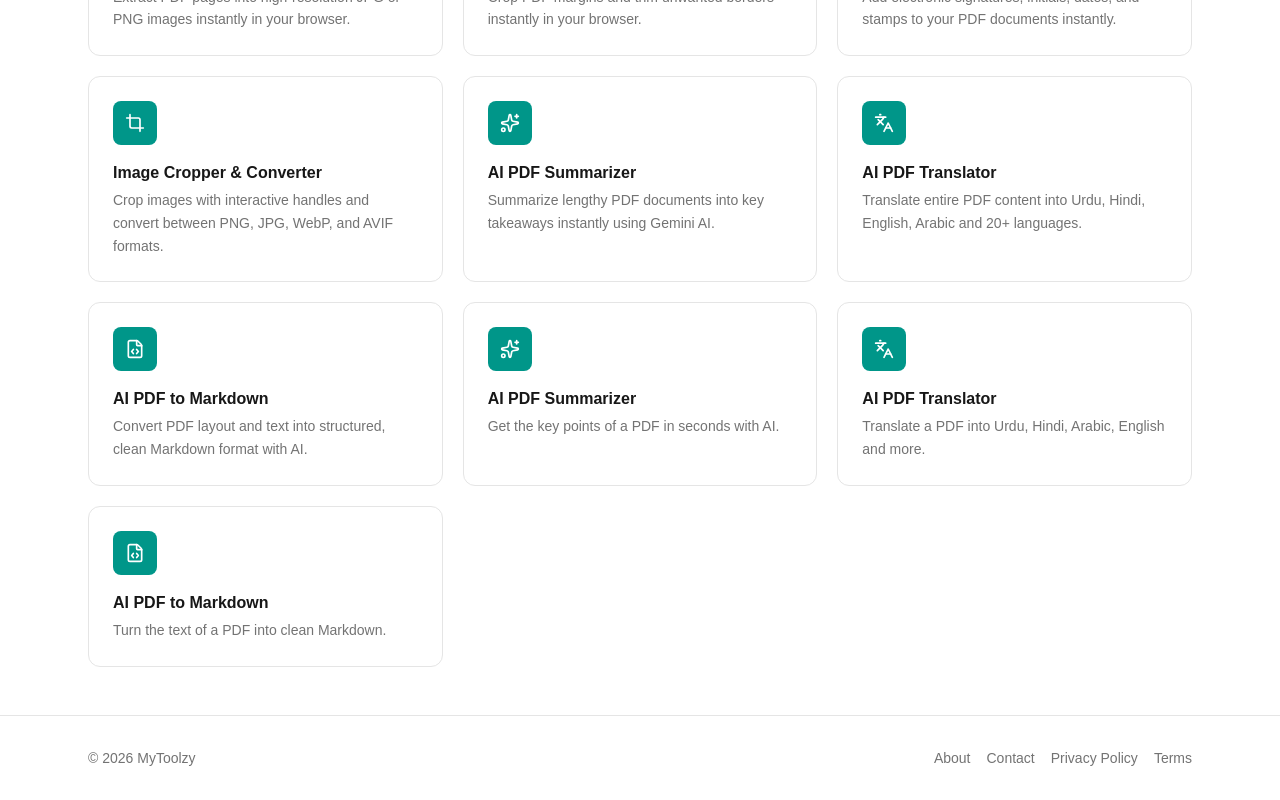
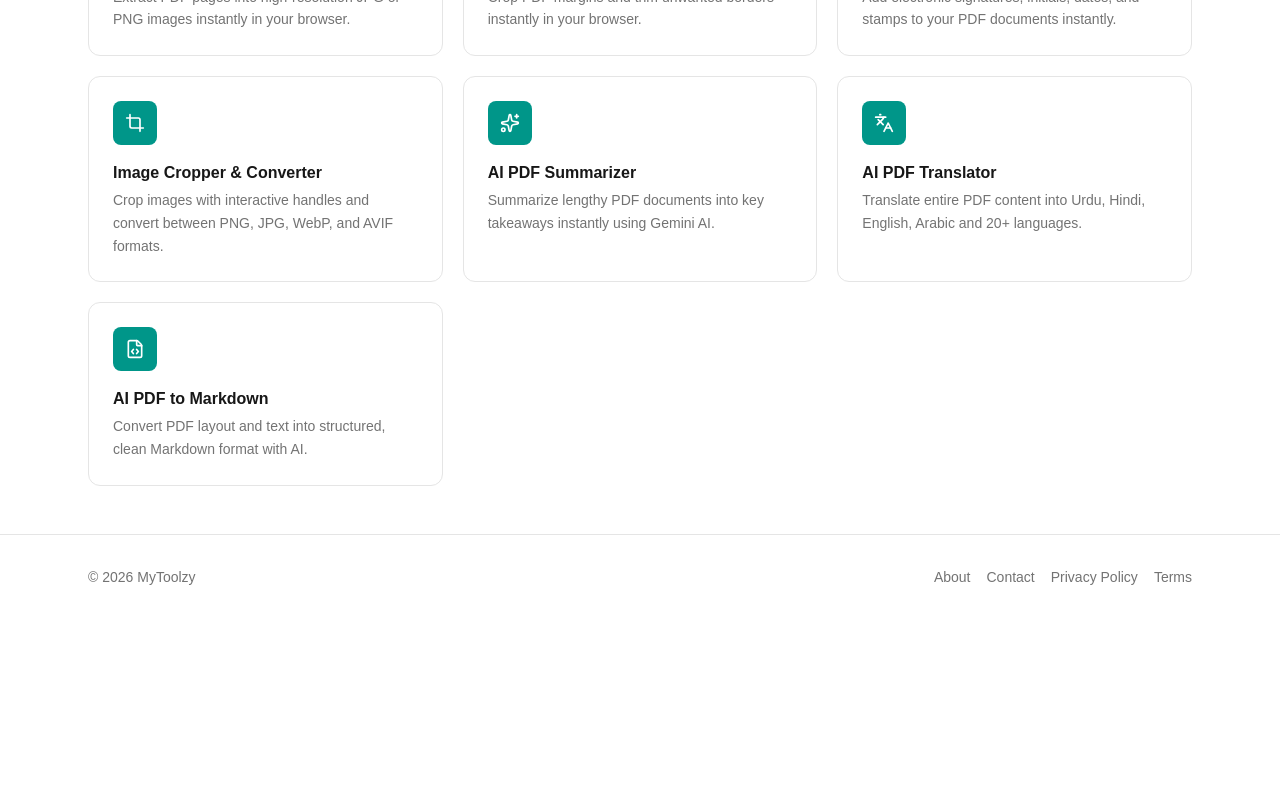
Before and after one commit to Ather-10/mytoolzy, a Next.js app: page /tools in a window 1280 px wide. Shown: the part 1428-2228 px from the top of the page. After the commit the page ends 2047 px from the top, so only its background shows below. Built offline with nearby package versions, Linux system fonts and the light colour scheme.

Commit message:
tooldata set

```diff
--- a/app/toolsData.ts
+++ b/app/toolsData.ts
@@ -183,28 +183,4 @@ export const TOOLS: Tool[] = [
   category: "AI Tools",
   trending: false,
 },
- {
-    name: "AI PDF Summarizer",
-    href: "/tools/ai-pdf-summarizer",
-    icon: "Sparkles",
-    description: "Get the key points of a PDF in seconds with AI.",
-    category: "AI",
-    trending: false,
-  },
-  {
-    name: "AI PDF Translator",
-    href: "/tools/ai-pdf-translator",
-    icon: "Languages",
-    description: "Translate a PDF into Urdu, Hindi, Arabic, English and more.",
-    category: "AI",
-    trending: false,
-  },
-  {
-    name: "AI PDF to Markdown",
-    href: "/tools/ai-pdf-to-markdown",
-    icon: "FileCode",
-    description: "Turn the text of a PDF into clean Markdown.",
-    category: "AI",
-    trending: false,
-  },
 ];
```
